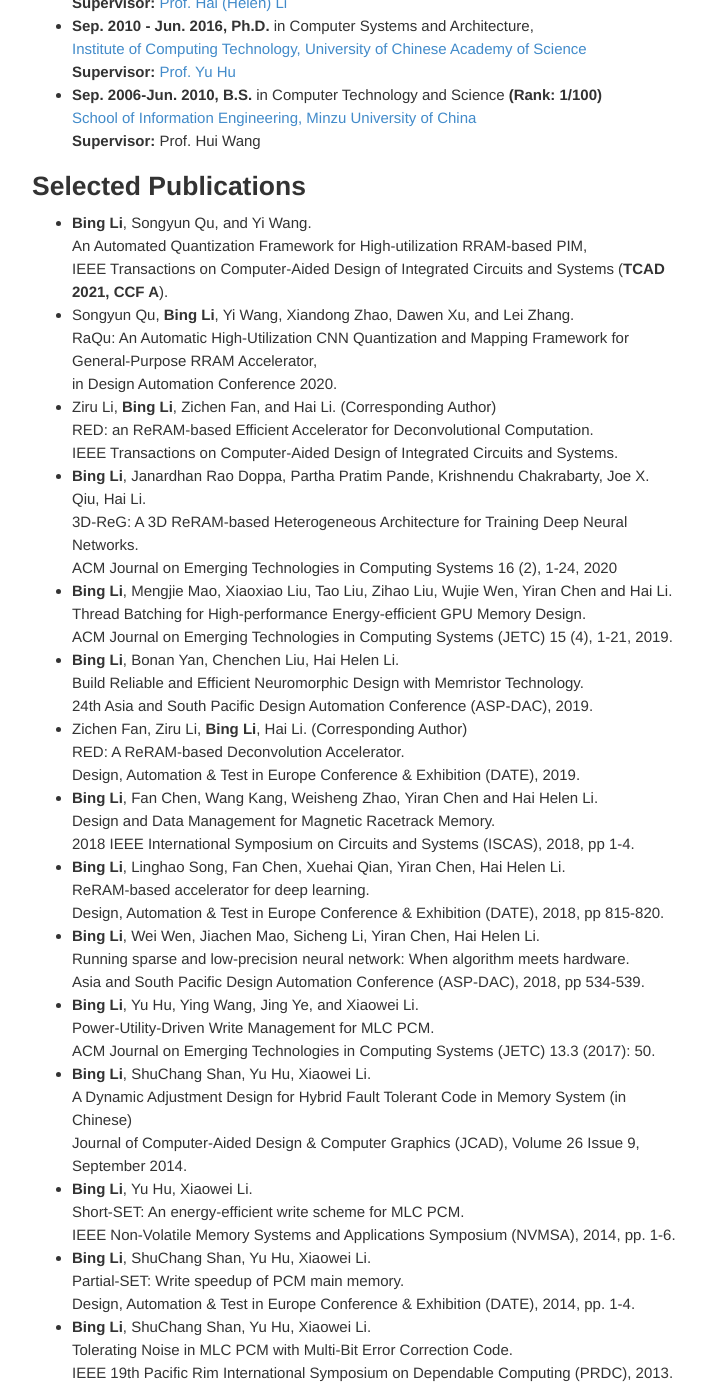
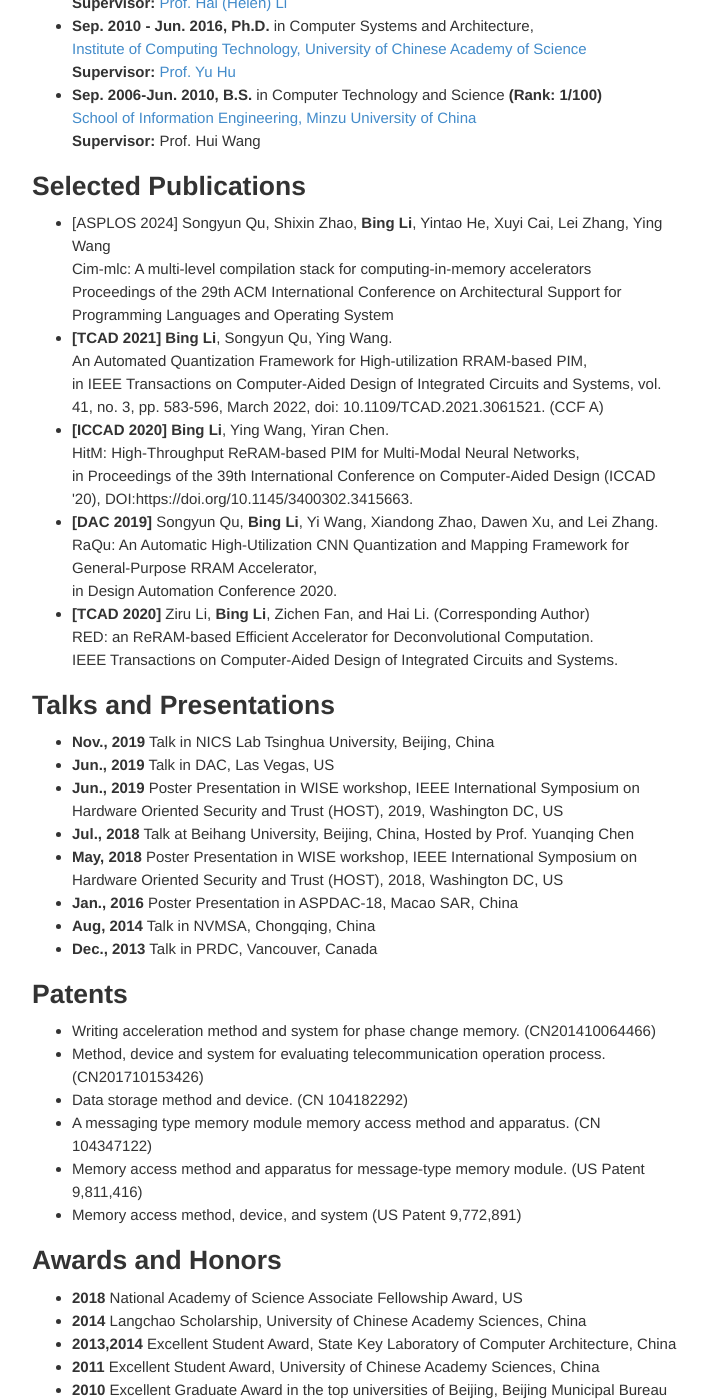
Before and after one commit to libingict/libingict.github.io, a Jekyll site: the page built from cv/index_en.html, in a window 1280 px wide and 1400 px high, scrolled down 377 px. Shown: the whole window, without its empty margins (92-799 px from the left). Built offline with Jekyll 4.4.1, drawn with Linux system fonts in a browser that asks for light colours; nearby versions of some CDN libraries; library files that are not in the unit come from our copies; a script that is not in the unit is left out.

Commit message:
更新简介和新闻

```diff
--- a/cv/index_en.html
+++ b/cv/index_en.html
@@ -3,7 +3,8 @@
 title: CV
 ---
 <div class="cv">
-	<a href="/files/1_Bing Li-CV-Eng.pdf" class="btn btn-default pull-right" title="Download CV as PDF">Download CV (out of date)</a>
+    <a href="/files/1_Bing Li-CV-Eng.pdf" class="btn btn-default pull-right" title="Download CV as PDF">Download CV (out
+        of date)</a>
     <h1>Bing Li</h1>
     <address>
         <b>Address</b><br/>
@@ -33,77 +34,33 @@
     </ul>
     <h2>Selected Publications</h2>
     <ul>
-					<li> <b>Bing Li</b>, Songyun Qu, and Yi Wang.  </br>
-					An Automated Quantization Framework for High-utilization RRAM-based PIM, </br>
-					IEEE Transactions on Computer-Aided Design of Integrated Circuits and Systems (<b>TCAD 2021, CCF A</b>).
-				<li>   Songyun Qu, <b>Bing Li</b>, Yi Wang, Xiandong Zhao, Dawen Xu, and Lei Zhang.  </br>
-					RaQu: An Automatic High-Utilization CNN Quantization and Mapping Framework for General-Purpose RRAM Accelerator, </br>
+
+        <li>[ASPLOS 2024] Songyun Qu, Shixin Zhao, <b>Bing Li</b>, Yintao He, Xuyi Cai, Lei Zhang, Ying Wang</br>
+            Cim-mlc: A multi-level compilation stack for computing-in-memory accelerators </br>
+            Proceedings of the 29th ACM International Conference on Architectural Support for Programming Languages and
+            Operating System
+        </li>
+        <li>
+
+            <b>[TCAD 2021]</b> <b>Bing Li</b>, Songyun Qu, Ying Wang.</br> An Automated Quantization Framework for
+            High-utilization RRAM-based PIM,</br> in IEEE Transactions on Computer-Aided Design of Integrated Circuits
+            and Systems, vol. 41, no. 3, pp. 583-596, March 2022, doi: 10.1109/TCAD.2021.3061521. (CCF A)
+        </li>
+        <li>
+            <b>[ICCAD 2020]</b> <b>Bing Li</b>, Ying Wang, Yiran Chen.</br> HitM: High-Throughput ReRAM-based PIM for
+            Multi-Modal Neural Networks,</br> in Proceedings of the 39th International Conference on Computer-Aided
+            Design (ICCAD '20), DOI:https://doi.org/10.1145/3400302.3415663.
+        </li>
+        <li><b>[DAC 2019]</b> Songyun Qu, <b>Bing Li</b>, Yi Wang, Xiandong Zhao, Dawen Xu, and Lei Zhang.  </br>
+            RaQu: An Automatic High-Utilization CNN Quantization and Mapping Framework for General-Purpose RRAM
+            Accelerator, </br>
             in Design Automation Conference 2020.
+        </li>
 
-</li>
-				<li>   Ziru Li, <b>Bing Li</b>, Zichen Fan, and Hai Li.  (Corresponding Author)</br>
+        <li><b>[TCAD 2020]</b> Ziru Li, <b>Bing Li</b>, Zichen Fan, and Hai Li. (Corresponding Author)</br>
             RED: an ReRAM-based Efficient Accelerator for Deconvolutional Computation. </br>
             IEEE Transactions on Computer-Aided Design of Integrated Circuits and Systems.
-</li>
-<li>
-					<b>Bing Li</b>, Janardhan Rao Doppa, Partha Pratim Pande, Krishnendu Chakrabarty, Joe X. Qiu, Hai Li. <br/>
-					3D-ReG: A 3D ReRAM-based Heterogeneous Architecture for Training Deep Neural Networks. </br>
-					ACM Journal on Emerging Technologies in Computing Systems 16 (2), 1-24, 2020
-				<li>
-					<b>Bing Li</b>, Mengjie Mao, Xiaoxiao Liu, Tao Liu, Zihao Liu, Wujie Wen, Yiran Chen and Hai Li. <br/>
-					Thread Batching for High-performance Energy-efficient GPU Memory Design.</br>
-					ACM Journal on Emerging Technologies in Computing Systems (JETC) 15 (4), 1-21, 2019.
-				</li>
-				<li>
-					<b>Bing Li</b>, Bonan Yan, Chenchen Liu, Hai Helen Li. </br>
-					Build Reliable and Efficient Neuromorphic Design with Memristor Technology. </br>
-					24th Asia and South Pacific Design Automation Conference (ASP-DAC), 2019.
-				</li>
-				<li>
-					Zichen Fan, Ziru Li, <b>Bing Li</b>, Hai Li. (Corresponding Author)</br>
-					RED: A ReRAM-based Deconvolution Accelerator.</br>
-					Design, Automation & Test in Europe Conference & Exhibition (DATE), 2019.
-				</li>
-				<li>
-					<b>Bing Li</b>, Fan Chen, Wang Kang, Weisheng Zhao, Yiran Chen and Hai Helen Li. <br/>
-					Design and Data Management for Magnetic Racetrack Memory. </br>
-					2018 IEEE International Symposium on Circuits and Systems (ISCAS), 2018, pp 1-4.
-				</li>
-				<li>
-					<b>Bing Li</b>, Linghao Song, Fan Chen, Xuehai Qian, Yiran Chen, Hai Helen Li. <br/>
-					ReRAM-based accelerator for deep learning. </br>
-					Design, Automation & Test in Europe Conference & Exhibition (DATE), 2018, pp 815-820.
-				</li>
-				<li>
-					<b>Bing Li</b>, Wei Wen, Jiachen Mao, Sicheng Li, Yiran Chen, Hai Helen Li. <br/>
-					Running sparse and low-precision neural network: When algorithm meets hardware. </br>
-					Asia and South Pacific Design Automation Conference (ASP-DAC), 2018, pp 534-539.
-				</li>
-				<li>
-					<b>Bing Li</b>, Yu Hu, Ying Wang, Jing Ye, and Xiaowei Li. <br/>
-					Power-Utility-Driven Write Management for MLC PCM. </br>
-					ACM Journal on Emerging Technologies in Computing Systems (JETC) 13.3 (2017): 50.
-				</li>
-				<li>
-					<b>Bing Li</b>, ShuChang Shan, Yu Hu, Xiaowei Li. <br/>
-					A Dynamic Adjustment Design for Hybrid Fault Tolerant Code in Memory System (in Chinese)</br>
-					Journal of Computer-Aided Design & Computer Graphics (JCAD), Volume 26 Issue 9, September 2014.
-				</li>
-				<li>
-					<b>Bing Li</b>, Yu Hu, Xiaowei Li. <br/>
-					Short-SET: An energy-efficient write scheme for MLC PCM. </br>
-					IEEE Non-Volatile Memory Systems and Applications Symposium (NVMSA), 2014, pp. 1-6.
-				</li>
-				<li>
-					<b>Bing Li</b>, ShuChang Shan, Yu Hu, Xiaowei Li. <br/>
-					Partial-SET: Write speedup of PCM main memory.</br>
-					Design, Automation & Test in Europe Conference & Exhibition (DATE), 2014, pp. 1-4.
-				</li>
-				<li>
-					<b>Bing Li</b>, ShuChang Shan, Yu Hu, Xiaowei Li. </br>
-					Tolerating Noise in MLC PCM with Multi-Bit Error Correction Code.</br>
-					IEEE 19th Pacific Rim International Symposium on Dependable Computing (PRDC), 2013.
-				</li>
+
     </ul>
     <h2>Talks and Presentations</h2>
     <ul>
@@ -114,19 +71,21 @@
             <b>Jun., 2019</b> Talk in DAC, Las Vegas, US
         </li>
         <li>
-					<b>Jun., 2019</b> Poster Presentation in WISE workshop, IEEE International Symposium on Hardware Oriented Security and Trust (HOST), 2019, Washington DC, US
+            <b>Jun., 2019</b> Poster Presentation in WISE workshop, IEEE International Symposium on Hardware Oriented
+            Security and Trust (HOST), 2019, Washington DC, US
         </li>
         <li>
             <b>Jul., 2018</b> Talk at Beihang University, Beijing, China, Hosted by Prof. Yuanqing Chen
         </li>
         <li>
-					<b>May, 2018</b> Poster Presentation in WISE workshop, IEEE International Symposium on Hardware Oriented Security and Trust (HOST), 2018, Washington DC, US
+            <b>May, 2018</b> Poster Presentation in WISE workshop, IEEE International Symposium on Hardware Oriented
+            Security and Trust (HOST), 2018, Washington DC, US
         </li>
         <li>
             <b>Jan., 2016</b> Poster Presentation in ASPDAC-18, Macao SAR, China
         </li>
         <li>
-					<b>Aug, 2014</b>  Talk in NVMSA, Chongqing, China
+            <b>Aug, 2014</b> Talk in NVMSA, Chongqing, China
         </li>
         <li>
             <b>Dec., 2013</b> Talk in PRDC, Vancouver, Canada
@@ -144,11 +103,14 @@
     <h2>Awards and Honors</h2>
     <ul>
         <li>
-		<b>2018</b> National Academy of Science Associate Fellowship Award, US</li>
+            <b>2018</b> National Academy of Science Associate Fellowship Award, US
+        </li>
         <li><b>2014</b> Langchao Scholarship, University of Chinese Academy Sciences, China</li>
         <li><b>2013,2014</b> Excellent Student Award, State Key Laboratory of Computer Architecture, China</li>
         <li><b>2011</b> Excellent Student Award, University of Chinese Academy Sciences, China</li>
-		<li><b>2010</b> Excellent Graduate Award in the top universities of Beijing, Beijing Municipal Bureau of Education, China</li>
+        <li><b>2010</b> Excellent Graduate Award in the top universities of Beijing, Beijing Municipal Bureau of
+            Education, China
+        </li>
         <li><b>2009</b> National Scholarship, Ministry of Education (MOE) of China</li>
         <li><b>2008</b> National Motivational Scholarship, The Ministry of Education (MOE) of China</li>
         <li>2007-2009<b></b> Top-level Student Scholarship, Minzu University of China</li>
@@ -167,5 +129,7 @@
         </li>
     </ul>
     <h3>Reviewers</h3>
-	<ul><li>TCAD, TMSCS, TECS, TCAD, TVLSI, etc..</li></ul>
+    <ul>
+        <li>TCAD, TMSCS, TECS, TCAD, TVLSI, etc..</li>
+    </ul>
 </div>
```
Also changed, not shown: cv/index_cn.html (+27 -33 lines). Lines whose indentation alone changed are shown as unchanged.
